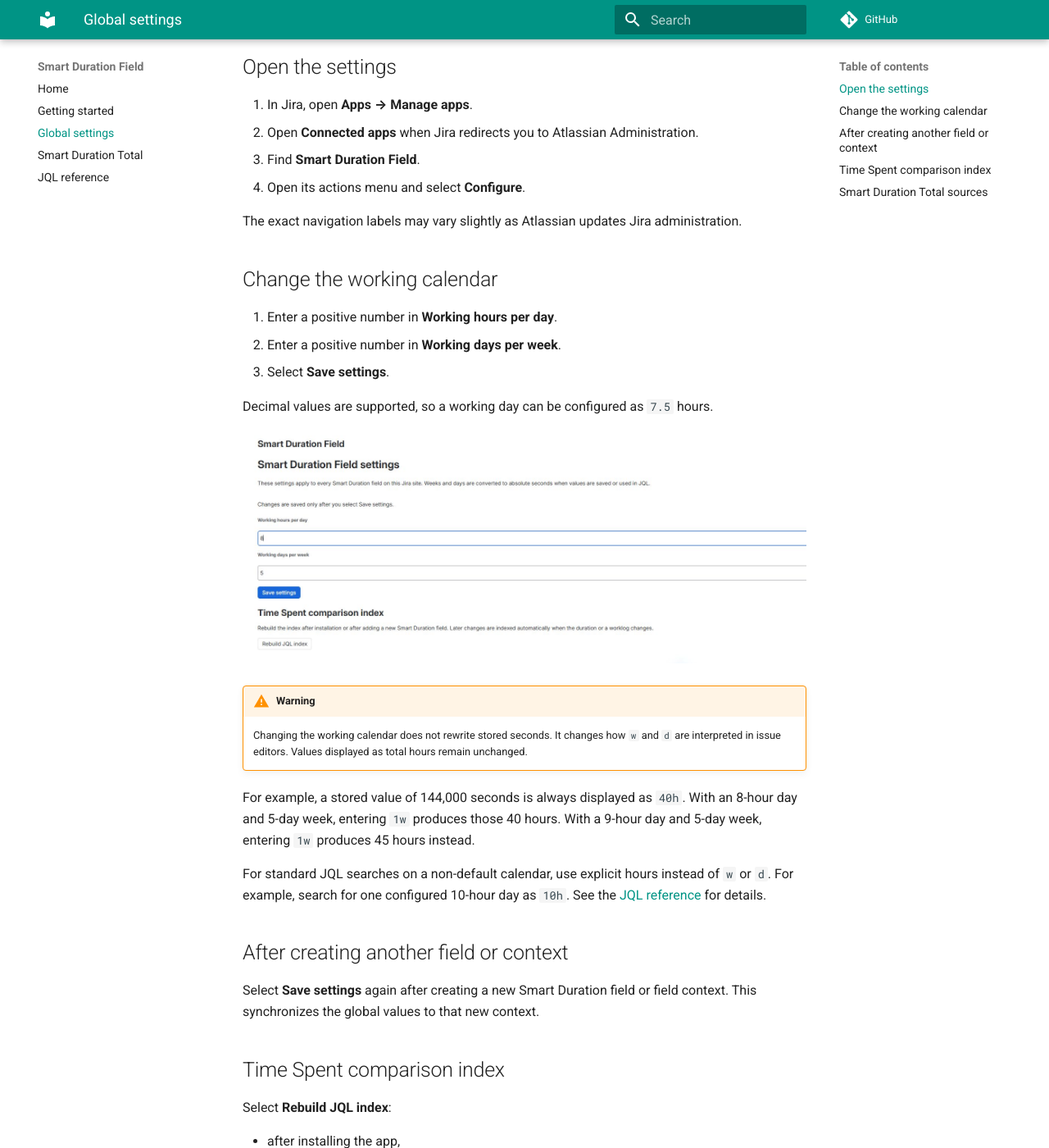
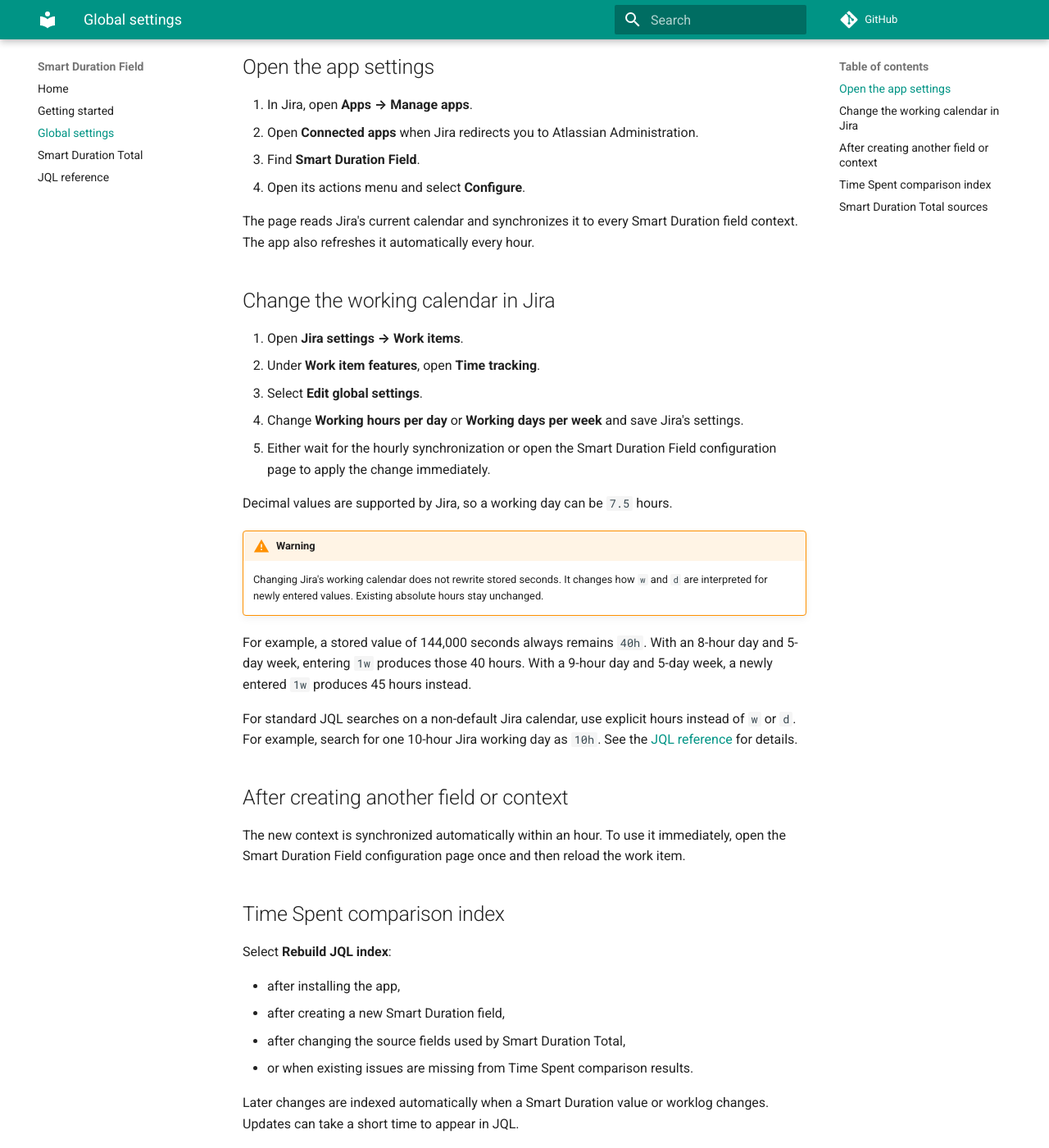
Before and after one commit to tmsm-apps/docs, an MkDocs documentation site: the page built from docs/settings.md, in a window 1280 px wide and 1400 px high, scrolled down 459 px. Shown: the whole window at 82% size. Built offline with MkDocs 1.6.1 and Material for MkDocs 9.7.7, drawn with Linux system fonts in a browser that asks for light colours; comment, search, counter and statistics services are not loaded; some of the changed text lies outside the part shown.

Commit message:
Use Jira calendar and document total day display

````diff
--- a/docs/jql.md
+++ b/docs/jql.md
@@ -26,15 +26,15 @@ In standard JQL, Jira evaluates `w` and `d` with the default 8-hour day and
 - `1d` equals 8 hours.
 - `1w` equals 5 working days or 40 hours.
 
-If the app uses a non-default working calendar, use explicit hours, minutes, or
-seconds in standard JQL. For example, when the app is configured with a 10-hour
-day, search for one configured day as `10h`:
+If Jira uses a non-default working calendar, use explicit hours, minutes, or
+seconds in standard JQL. For example, when Jira is configured with a 10-hour
+day, search for one Jira working day as `10h`:
 
 ```jql
 "Analysis budget" = 10h
 ```
 
-The issue editor still interprets `1d` and `1w` using the configured working
+The issue editor still interprets `1d` and `1w` using Jira's global working
 calendar. This restriction applies only to duration literals in standard JQL.
 
 ## Compare a duration with Time Spent
--- a/docs/settings.md
+++ b/docs/settings.md
@@ -1,50 +1,56 @@
-# Global working-time settings
+# Jira working-time calendar
 
-Smart Duration Field uses one working-time configuration for every Smart Duration field on the Jira site.
+Smart Duration Field automatically uses Jira's global time-tracking calendar. There
+is no separate hours-per-day or days-per-week setting in the app.
 
-The defaults are:
+Jira commonly starts with:
 
 | Setting | Default |
 |---|---:|
 | Working hours per day | 8 |
 | Working days per week | 5 |
 
-With these defaults, `1d` equals 8 hours and `1w` equals 40 hours.
+With these values, `1d` equals 8 hours and `1w` equals 40 hours.
 
-## Open the settings
+## Open the app settings
 
 1. In Jira, open **Apps → Manage apps**.
 2. Open **Connected apps** when Jira redirects you to Atlassian Administration.
 3. Find **Smart Duration Field**.
 4. Open its actions menu and select **Configure**.
 
-The exact navigation labels may vary slightly as Atlassian updates Jira administration.
+The page reads Jira's current calendar and synchronizes it to every Smart Duration
+field context. The app also refreshes it automatically every hour.
 
-## Change the working calendar
+## Change the working calendar in Jira
 
-1. Enter a positive number in **Working hours per day**.
-2. Enter a positive number in **Working days per week**.
-3. Select **Save settings**.
+1. Open **Jira settings → Work items**.
+2. Under **Work item features**, open **Time tracking**.
+3. Select **Edit global settings**.
+4. Change **Working hours per day** or **Working days per week** and save Jira's settings.
+5. Either wait for the hourly synchronization or open the Smart Duration Field
+   configuration page to apply the change immediately.
 
-Decimal values are supported, so a working day can be configured as `7.5` hours.
-
-![Global Smart Duration Field settings](assets/global-settings.png)
+Decimal values are supported by Jira, so a working day can be `7.5` hours.
 
 !!! warning
 
-    Changing the working calendar does not rewrite stored seconds. It changes how `w` and `d` are interpreted in issue editors. Values displayed as total hours remain unchanged.
+    Changing Jira's working calendar does not rewrite stored seconds. It changes how
+    `w` and `d` are interpreted for newly entered values. Existing absolute hours stay
+    unchanged.
 
-For example, a stored value of 144,000 seconds is always displayed as `40h`.
-With an 8-hour day and 5-day week, entering `1w` produces those 40 hours. With a
-9-hour day and 5-day week, entering `1w` produces 45 hours instead.
+For example, a stored value of 144,000 seconds always remains `40h`. With an 8-hour
+day and 5-day week, entering `1w` produces those 40 hours. With a 9-hour day and
+5-day week, a newly entered `1w` produces 45 hours instead.
 
-For standard JQL searches on a non-default calendar, use explicit hours instead
-of `w` or `d`. For example, search for one configured 10-hour day as `10h`. See
-the [JQL reference](jql.md) for details.
+For standard JQL searches on a non-default Jira calendar, use explicit hours instead
+of `w` or `d`. For example, search for one 10-hour Jira working day as `10h`. See the
+[JQL reference](jql.md) for details.
 
 ## After creating another field or context
 
-Select **Save settings** again after creating a new Smart Duration field or field context. This synchronizes the global values to that new context.
+The new context is synchronized automatically within an hour. To use it immediately,
+open the Smart Duration Field configuration page once and then reload the work item.
 
 ## Time Spent comparison index
 
@@ -55,15 +61,16 @@ Select **Rebuild JQL index**:
 - after changing the source fields used by Smart Duration Total,
 - or when existing issues are missing from Time Spent comparison results.
 
-Later changes are indexed automatically when a Smart Duration value or worklog changes. Updates can take a short time to appear in JQL.
+Later changes are indexed automatically when a Smart Duration value or worklog
+changes. Updates can take a short time to appear in JQL.
 
 ## Smart Duration Total sources
 
 The same page contains the global source selection for **Smart Duration Total**.
 Select the Smart Duration fields that should be added together and choose **Save
-total configuration**. Select **Save settings** once after installing or upgrading the
-app so the working calendar is synchronized to the new total field. Then rebuild the
-JQL index so existing work items receive the new total immediately.
+total configuration**. Opening the page also synchronizes Jira's working calendar to
+the total field. Then rebuild the JQL index so existing work items receive the new
+total immediately.
 
 The source selection applies to the whole Jira site. Empty or unavailable source
 fields count as zero. For complete setup instructions, see
````
Also changed, not shown: docs/getting-started.md (+7 -6 lines), docs/index.md (+3 -3 lines), docs/total-estimate.md (+10 -6 lines).
